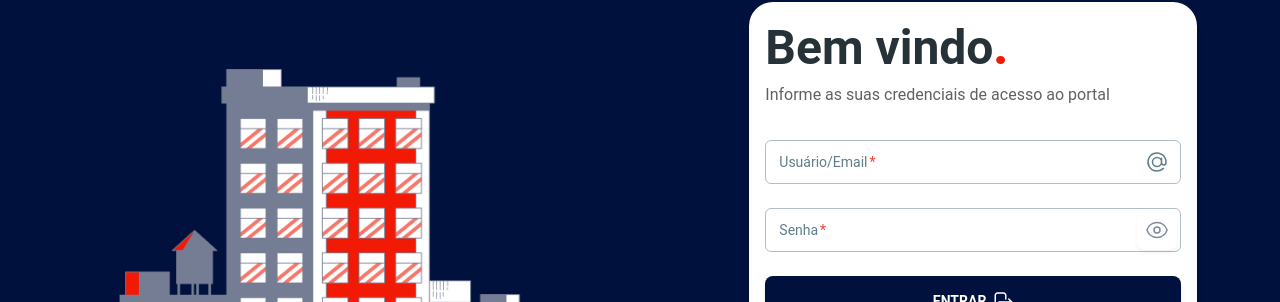
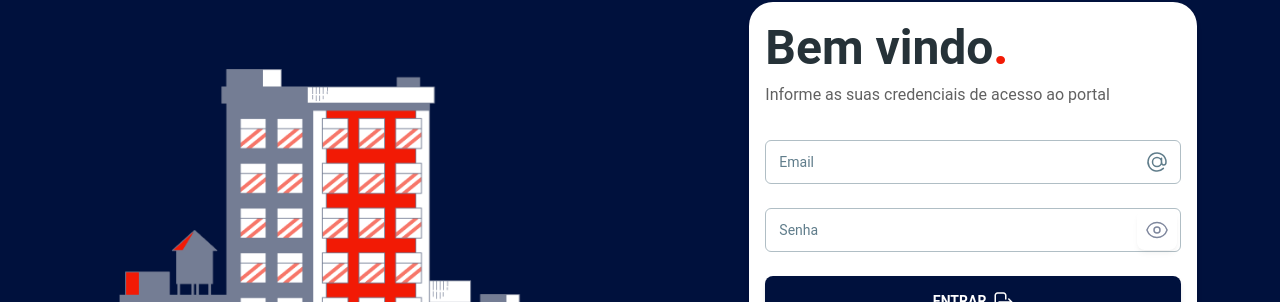
Before and after one commit to diegofranca92/marvel-heroes, a React (Vite) app: page / in a window 1280 px wide. Shown: the part 174-476 px from the top of the page. Built offline with nearby package versions, Linux system fonts and the light colour scheme; no server answers.

Commit message:
feat: validate signIn form

```diff
--- a/package.json
+++ b/package.json
@@ -14,6 +14,7 @@
     "@material-tailwind/react": "^2.0.8",
     "react": "^18.2.0",
     "react-dom": "^18.2.0",
+    "react-hook-form": "^7.45.2",
     "react-router-dom": "^6.14.2",
     "use-react-countries": "^1.1.0"
   },
--- a/src/components/SideBar.tsx
+++ b/src/components/SideBar.tsx
@@ -20,7 +20,7 @@ import useAuth from '../hooks/useAuth'
 export function SideBar() {
 
   return (
-    <Card className='h-[calc(100vh-2rem)] w-full max-w-[18rem] p-4 shadow-xl'>
+    <Card className='min-h-full h-screen w-full max-w-[18rem] p-4 shadow-xl'>
       <div className='mb-2 flex items-center justify-between p-4'>
         <img src={logoPontua} className='w-3/5' alt='Logomarca Pontua' />
       </div>
--- a/src/pages/SignIn.tsx
+++ b/src/pages/SignIn.tsx
@@ -9,25 +9,34 @@ import {
   ArrowRightOnRectangleIcon,
   AtSymbolIcon,
   EyeIcon,
-  ShieldExclamationIcon
+  ShieldExclamationIcon,
+  ExclamationCircleIcon
 } from '@heroicons/react/24/outline'
 
 import { useNavigate } from 'react-router-dom'
 import useAuth from '../hooks/useAuth'
+import { useForm } from 'react-hook-form'
 
 export function SignIn() {
-  const inputPass = useRef(null)
+  // const inputPass = useRef(null)
   const navigate = useNavigate()
   const { signIn } = useAuth()
+
+  const { register, handleSubmit, formState: { errors } } = useForm<User.LoginFormData>({
+    defaultValues: {
+      email: '',
+      password: ''
+    }
+  })
+
   // function showPass() {
   //   // https://horadecodar.com.br/como-fazer-input-de-password-com-olho-de-mostrar-senha/
   // }
 
   // eslint-disable-next-line  @typescript-eslint/no-explicit-any
-  async function onSubmit(e: any) {
-    e.preventDefault()
-    await signIn({ email: 'TESTETSTE', password: 'mdlkçmfnlksdf' })
-    // navigate('/home')
+  async function onSubmit(payload: User.LoginFormData) {
+
+    await signIn(payload)
     navigate('/agent')
   }
   return (
@@ -39,29 +48,47 @@ export function SignIn() {
         Informe as suas credenciais de acesso ao portal
       </Typography>
       <form
-          onSubmit={onSubmit}
+        onSubmit={handleSubmit(onSubmit)}
         className='mt-8 mb-2 max-w-screen-lg'>
         <div className='mb-4 flex flex-col gap-6'>
+          <div>
             <Input
               size='lg'
-              type='text'
-              required
-              label='Usuário/Email'
+              type='email'
+              {...register('email', { required: "É necessário o email para fazer login" })}
+              label='Email'
               className='text-pontua-primary font-bold'
               icon={<AtSymbolIcon />}
             />
+            {errors.email && (
+              <Typography
+                variant="small"
+                color="red"
+                className="flex items-center mt-2 font-normal"
+              ><ExclamationCircleIcon className='h-6 mr-1' /> {errors.email?.message}</Typography>
+            )}
+
+          </div>
+          <div>
             <Input
               type='password'
-              required
               size='lg'
               label='Senha'
-              ref={inputPass}
+              {...register('password', { required: "Coloque sua senha" })}
               icon={
                 <IconButton className='bg-transparent bottom-2 right-2 opacity-50 hover:shadow-none'>
                   <EyeIcon className='text-pontua-primary h-6 w-6' />
                 </IconButton>
               }
             />
+            {errors.password && (
+              <Typography
+                variant="small"
+                color="red"
+                className="flex items-center mt-2 font-normal"
+              ><ExclamationCircleIcon className='h-6 mr-1' /> {errors.password?.message}</Typography>
+            )}
+          </div>
         </div>
         <Button
           className='mt-6 bg-pontua-primary'
@@ -76,4 +103,5 @@ export function SignIn() {
         </Button>
       </form>
     </>
-    )}
+  )
+}
```
Also changed, not shown: 1 other file (tests, documents, lock files or other folders). Lines whose indentation alone changed are shown as unchanged.
